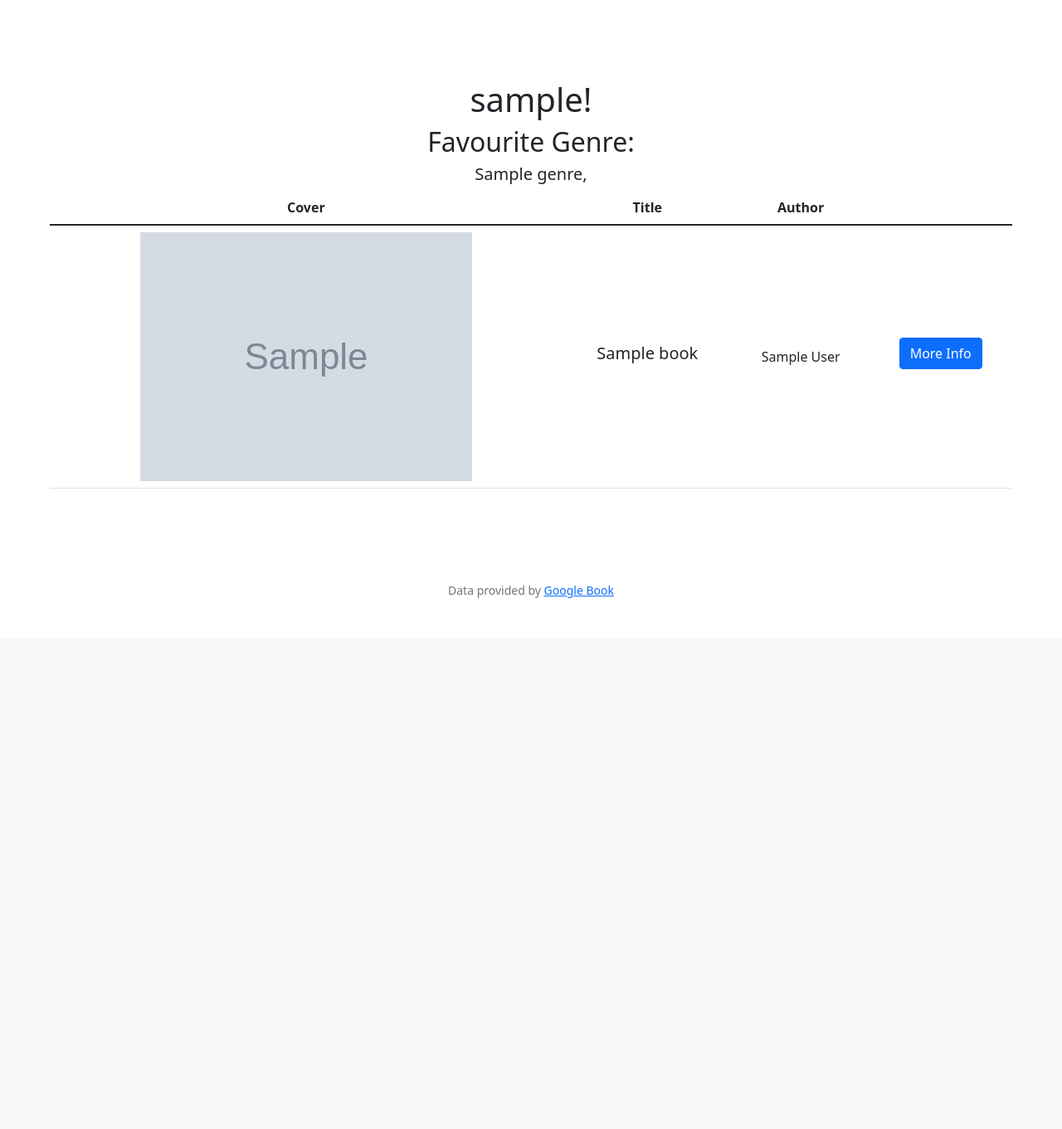
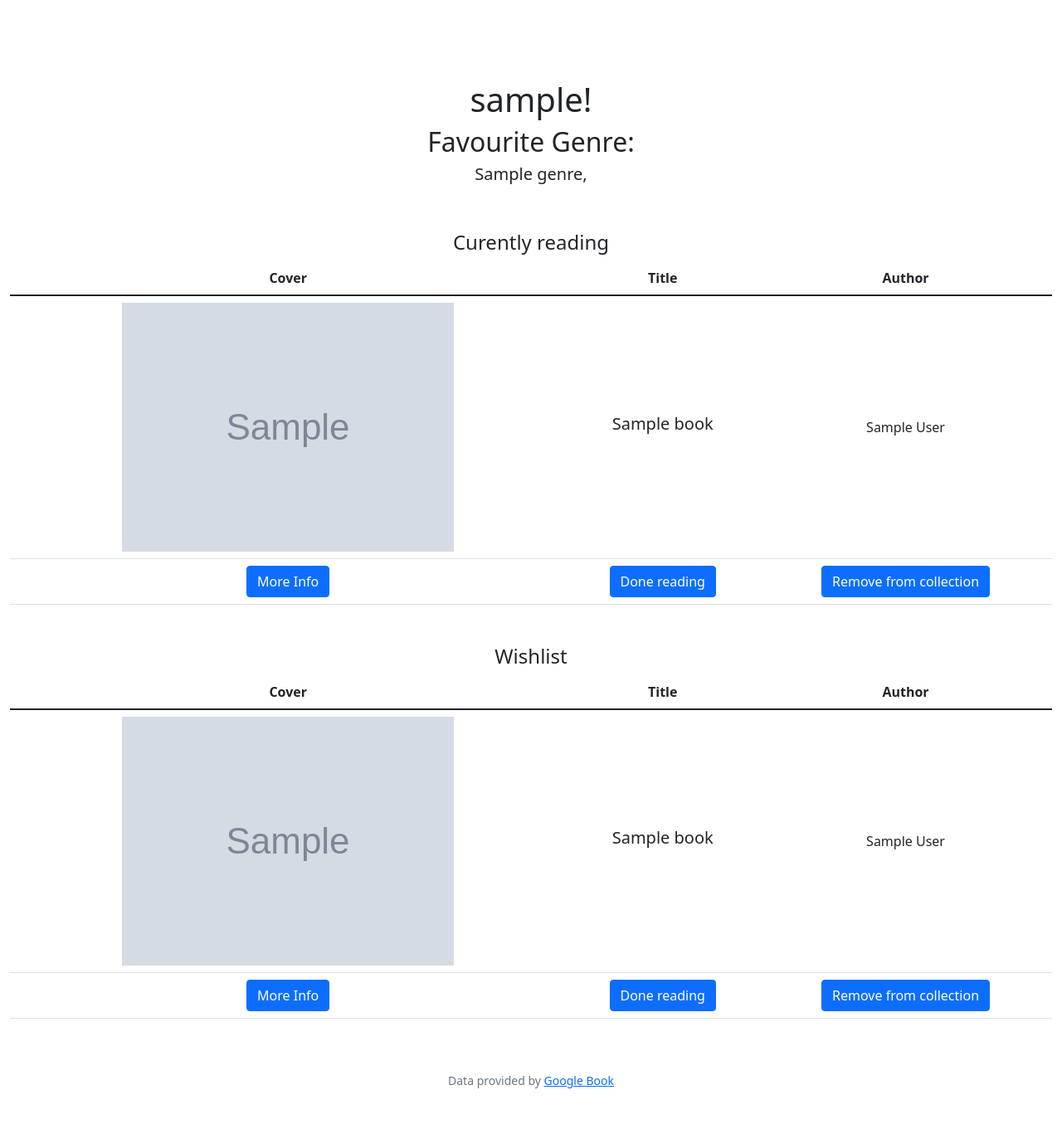
Before and after one commit to opxz7148/bookmark, a Flask app: template templates/profile.html in a window 1280 px wide. Shown: the part 76-1437 px from the top of the page at 83% size. Before the commit the page ends 797 px from the top, so only its background shows below. Run offline with Flask 2, Linux system fonts and the light colour scheme; the template is opened without the code that fills it: most values are stand-ins (such as "Sample title", 1, 10 or a date in 2020); grey boxes marked "Sample" are stand-in pictures; some libraries are stand-ins or nearby versions.

Commit message:
Update
Modified profile page. Add currently read and wishlist table.

```diff
--- a/app.py
+++ b/app.py
@@ -5,6 +5,7 @@ from ast import Str, keyword
 from lib2to3.pytree import generate_matches
 from operator import ge, methodcaller
 import os
+from posixpath import split
 import re
 from tkinter import INSERT
 
@@ -163,7 +164,7 @@ def search():
         # Search key by ID
         book_re = searchbook(keyword)
 
-        # app.logger.info(book_re)
+        app.logger.info(book_re)
 
 
         # for book in book_re:
@@ -184,8 +185,11 @@ def moreinfo():
     if request.method == "POST":
         # Get book id from searh result page
         id = request.form.get("id")
+        app.logger.info(id)
+
         # Get full information of certain book
         book = getbookinfo(id, "f")
+        app.logger.info(book)
 
         check_collection = db.execute(
         """
@@ -212,7 +216,10 @@ def moreinfo():
 
 @app.route("/profile")
 def profile():
+    # Get user username
     username = (db.execute("SELECT username FROM bookusers WHERE id = ?", session["user_id"]))[0]["username"]
+
+    # Get user fav genre
     usergenre = db.execute(
     """
     SELECT genre
@@ -226,7 +233,16 @@ def profile():
     """
     , session["user_id"])
 
-    return render_template("profile.html", username=username, usergenre=usergenre)
+    # Get user book ongoinng collection
+    user_current = get_user_lst("O")
+
+    # Get user wishlist
+    user_wish = get_user_lst("W")
+
+    for book in user_current:
+        book["authors"] = book["authors"].split(",")
+
+    return render_template("profile.html", username=username, usergenre=usergenre, user_current=user_current, user_wish=user_wish)
 
 @app.route("/collection", methods=["POST"])
 def add_to_collection():
@@ -261,3 +277,60 @@ def add_to_collection():
 
         db.execute("INSERT INTO users_book (userid, bookid, status) VALUES(?,?,?)", userid, booknoid, "O")
     return redirect("/profile")
+
+
+@app.route("/wish", methods=["POST"])
+def add_to_wish():
+    if request.method == "POST":
+        # Get each information from form
+        title = request.form.get("title")
+        imglink = request.form.get("imglink")
+        bookgid = request.form.get("id")
+        authors = request.form.getlist("authors")
+        # Combine all authors to one string
+        seperator = ","
+        authors = seperator.join(authors)
+
+        try:
+            db.execute(
+            """
+                INSERT INTO book
+                (
+                    bookgid,
+                    imglink,
+                    title,
+                    authors
+                )
+                VALUES (?,?,?,?)
+                """
+            ,bookgid, imglink, title, authors)
+        except ValueError:
+            pass
+
+        userid = session["user_id"]
+        booknoid = (db.execute("SELECT booknoid FROM book WHERE bookgid = ?", bookgid))[0]["booknoid"]
+
+        db.execute("INSERT INTO users_book (userid, bookid, status) VALUES(?,?,?)", userid, booknoid, "W")
+    return redirect("/profile")
+
+def get_user_lst(type):
+
+    if type != "W" and type != "O" and type != "D":
+        return None
+    user_lst = db.execute(
+        """
+        SELECT imglink, title, authors, bookgid, booknoid
+        FROM book
+        WHERE booknoid
+        IN
+        (
+            SELECT bookid
+            FROM users_book
+            WHERE userid = ?
+            AND
+            status = ?
+        )
+        """
+    ,session["user_id"], type)
+
+    return user_lst
--- a/helpers.py
+++ b/helpers.py
@@ -95,55 +95,87 @@ def getbookinfo(id, size):
             bookinfo = {
                 "id": id,
                 "title": volumeInfo["title"],
-                # "des": volumeInfo["description"],
-                "smallthumb": volumeInfo["imageLinks"]["smallThumbnail"],
-                # "thumb": volumeInfo["imageLinks"]["thumbnail"],
-                # "smallpic": volumeInfo["imageLinks"]["small"],
-                # "mediumpic": volumeInfo["imageLinks"]["medium"],
-                # "largepic": volumeInfo["imageLinks"]["large"],
-                # "moreinfo": volumeInfo["infoLink"],
                 "authors": volumeInfo["authors"],
-                # "cat": volumeInfo["mainCategory"]
             }
+            try:
+                bookinfo["smallthumb"] = volumeInfo["imageLinks"]["smallThumbnail"]
+            except KeyError:
+                pass
+
+            try:
+                bookinfo["authors"] = volumeInfo["authors"]
+            except KeyError:
+                pass
+
         # store full info into bookinfo dict
         elif size == "f":
             bookinfo = {
                 "id": id,
                 "title": volumeInfo["title"],
-                "thumb": volumeInfo["imageLinks"]["thumbnail"],
-                # "smallpic": volumeInfo["imageLinks"]["small"],
-                # "mediumpic": volumeInfo["imageLinks"]["medium"],
-                # "largepic": volumeInfo["imageLinks"]["large"],
-                "moreinfo": volumeInfo["infoLink"],
-                "authors": volumeInfo["authors"],
-                "cat": volumeInfo["categories"],
-                # "avgrate": volumeInfo["averageRating"],
-                "pgcount": volumeInfo["pageCount"],
-                "publisher": volumeInfo["publisher"]
             }
+            try:
+                bookinfo["authors"] = volumeInfo["authors"]
+            except KeyError:
+                pass
+
+            try:
+                bookinfo["publisher"] = volumeInfo["publisher"]
+            except KeyError:
+                pass
+
+            try:
+                bookinfo["pgcount"] = volumeInfo["pageCount"]
+            except KeyError:
+                pass
+
+            try:
+                bookinfo["cat"] = volumeInfo["categories"]
+            except KeyError:
+                pass
+
+            try:
+                bookinfo["moreinfo"] = volumeInfo["imageLinks"]["infolink"]
+            except KeyError:
+                pass
+
+            try:
+                bookinfo["smallthumb"] = volumeInfo["imageLinks"]["smallThumbnail"]
+            except KeyError:
+                pass
+
+            try:
+                bookinfo["thumb"] = volumeInfo["imageLinks"]["smallThumbnail"]
+            except KeyError:
+                pass
+
 
         # Clear unuse html tag indescription
-        re = ""
-        remove = 1
-        des = volumeInfo["description"]
-        for c in range(len(des) - 1):
+        try:
+            re = ""
+            remove = 1
+            des = volumeInfo["description"]
+            for c in range(len(des) - 1):
 
-            if des[c] == "<" and remove == 1:
-                remove *= -1
+                if des[c] == "<" and remove == 1:
+                    remove *= -1
 
-            if remove == 1:
-                re += des[c]
+                if remove == 1:
+                    re += des[c]
 
-            if des[c] == ">" and remove == -1:
-                remove *= -1
+                if des[c] == ">" and remove == -1:
+                    remove *= -1
 
-            try:
-                if des[c] == ">" and isalpha(des[c + 1]):
-                    re += " "
-            except IndexError:
-                pass
+                try:
+                    if des[c] == ">" and isalpha(des[c + 1]):
+                        re += " "
+                except IndexError:
+                    pass
 
-        bookinfo["des"] = re
+                bookinfo["des"] = re
+        except KeyError:
+            pass
+
+
         try:
             bookinfo["avgrate"] = volumeInfo["averageRating"]
         except KeyError:
@@ -152,4 +184,4 @@ def getbookinfo(id, size):
         return bookinfo
 
     except (KeyError, TypeError, ValueError):
-         return "Key error"
+         return None
--- a/templates/profile.html
+++ b/templates/profile.html
@@ -14,6 +14,8 @@
             {% endfor %}
         </h5>
 
+    </div>
+        <h4>Curently reading</h4>
         <table class="table align-middle">
             <thead>
                 <tr>
@@ -22,13 +24,12 @@
                     <th>Author</th>
                 </tr>
             </thead>
-
             <tbody>
-                {% for book in book_re %}
+                {% for book in user_current %}
                     {% if book != None %}
 
                     <tr>
-                            <td><img src="{{ book['smallthumb'] }}" alt=""></td>
+                            <td><img src="{{ book['imglink'] }}" alt=""></td>
                             <td><h5>{{ book["title"] }}</h5></td>
                             <td>
                                 {% for author in book["authors"] %}
@@ -36,12 +37,70 @@
                                 <br>
                                 {% endfor %}
                             </td>
-                            <form method="POST" action="/moreinfo">
-                                <input type="hidden" value="{{ book['id'] }}" name="id">
-                                <td><input type="submit" value="More Info" class="mb-2 btn btn-primary"></td>
-                            </form>
+
                     </tr>
+                    <div class="d-flex flex-row justify-content-center">
+                        <form method="POST" action="/moreinfo">
+                            <input type="hidden" value="{{ book['bookgid'] }}" name="id">
+                            <td><input type="submit" value="More Info" class="btn btn-primary"></td>
+                        </form>
 
+                        <form method="POST" action="/done">
+                            <input type="hidden" value="{{ book['bookgid'] }}" name="id">
+                            <input type="hidden" value="{{ book['bookgnoid'] }}" name="noid">
+                            <td><input type="submit" value="Done reading" class="btn btn-primary"></td>
+                        </form>
+
+                        <form method="POST" action="/remove">
+                            <input type="hidden" value="{{ book['bookgid'] }}" name="id">
+                            <input type="hidden" value="{{ book['bookgnoid'] }}" name="noid">
+                            <td><input type="submit" value="Remove from collection" class="btn btn-primary"></td>
+                        </form>
+                    </div>
+                    {% endif %}
+                {% endfor %}
+            </tbody>
+
+        </table>
+        <h4 class="mt-5">Wishlist</h4>
+        <table class="table align-middle">
+            <thead>
+                <tr>
+                    <th>Cover</th>
+                    <th>Title</th>
+                    <th>Author</th>
+                </tr>
+            </thead>
+            <tbody>
+                {% for book in user_wish %}
+                    {% if book != None %}
+
+                    <tr>
+                            <td><img src="{{ book['imglink'] }}" alt=""></td>
+                            <td><h5>{{ book["title"] }}</h5></td>
+                            <td>
+                                {{ book["authors"] }}
+                            </td>
+
+                    </tr>
+                    <div class="d-flex flex-row justify-content-center">
+                        <form method="POST" action="/moreinfo">
+                            <input type="hidden" value="{{ book['bookgid'] }}" name="id">
+                            <td><input type="submit" value="More Info" class="btn btn-primary"></td>
+                        </form>
+
+                        <form method="POST" action="/done">
+                            <input type="hidden" value="{{ book['bookgid'] }}" name="id">
+                            <input type="hidden" value="{{ book['bookgnoid'] }}" name="noid">
+                            <td><input type="submit" value="Done reading" class="btn btn-primary"></td>
+                        </form>
+
+                        <form method="POST" action="/remove">
+                            <input type="hidden" value="{{ book['bookgid'] }}" name="id">
+                            <input type="hidden" value="{{ book['bookgnoid'] }}" name="noid">
+                            <td><input type="submit" value="Remove from collection" class="btn btn-primary"></td>
+                        </form>
+                    </div>
                     {% endif %}
                 {% endfor %}
             </tbody>
```
Also changed, not shown: templates/moreinfo.html (+6 -3 lines), finance.db, 1 other file.
